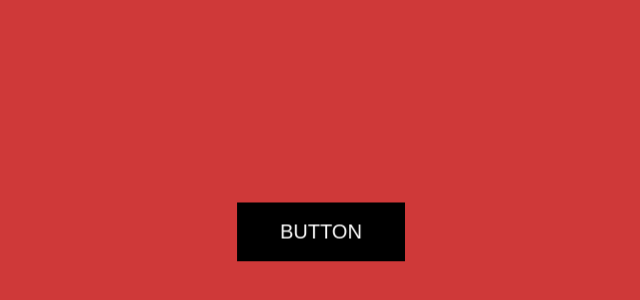
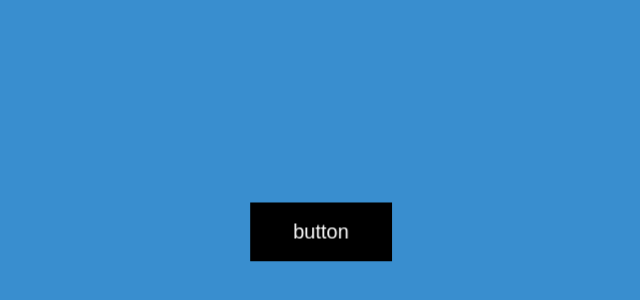
Before and after one commit to B0YB0L0/Buttons, a plain HTML site: page index.html in a window 1280 px wide. Shown: the part 146-446 px from the top of the page, without its empty margins (298-938 px from the left). Drawn offline with Linux system fonts and the light colour scheme.

Commit message:
rang berdim

```diff
--- a/style.css
+++ b/style.css
@@ -2,7 +2,7 @@ body
 {
     margin: 0;
     padding: 0;
-    background-color: #cf3939
+    background-color: #398ecf;
 }
 .center
 {
@@ -16,7 +16,7 @@ a
     font-size: 20px;
     font-family: arial;
     text-decoration: none;
-    text-transform: uppercase;
+    text-transform: lowercase;
     transform-style: preserve-3d;
     position: relative;
     transition: .5s;
```
